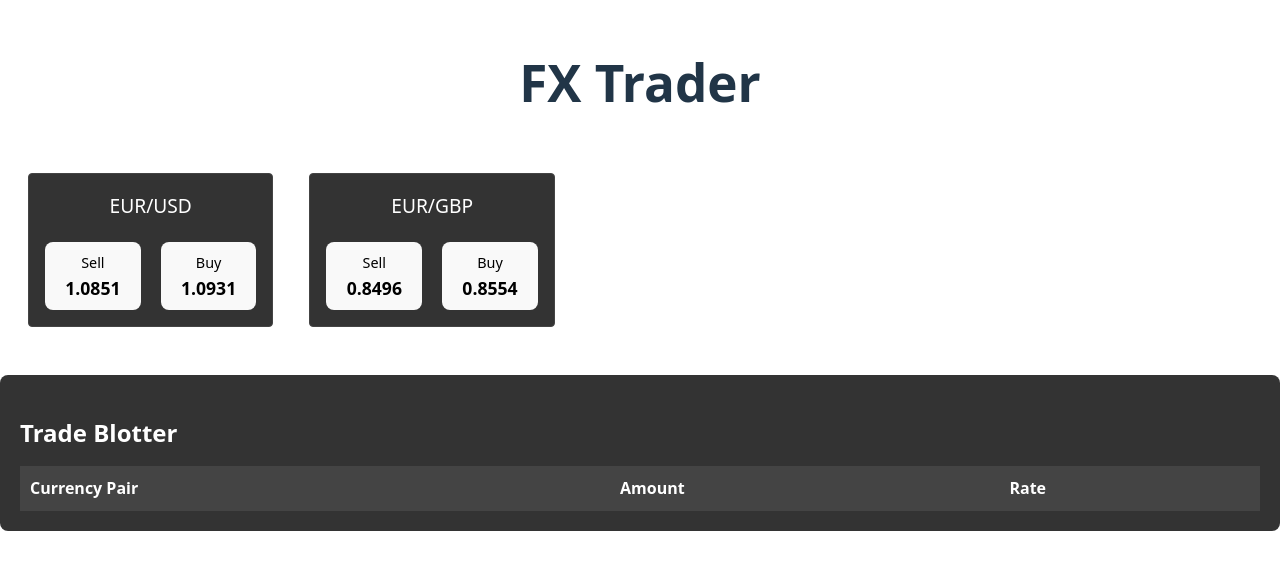
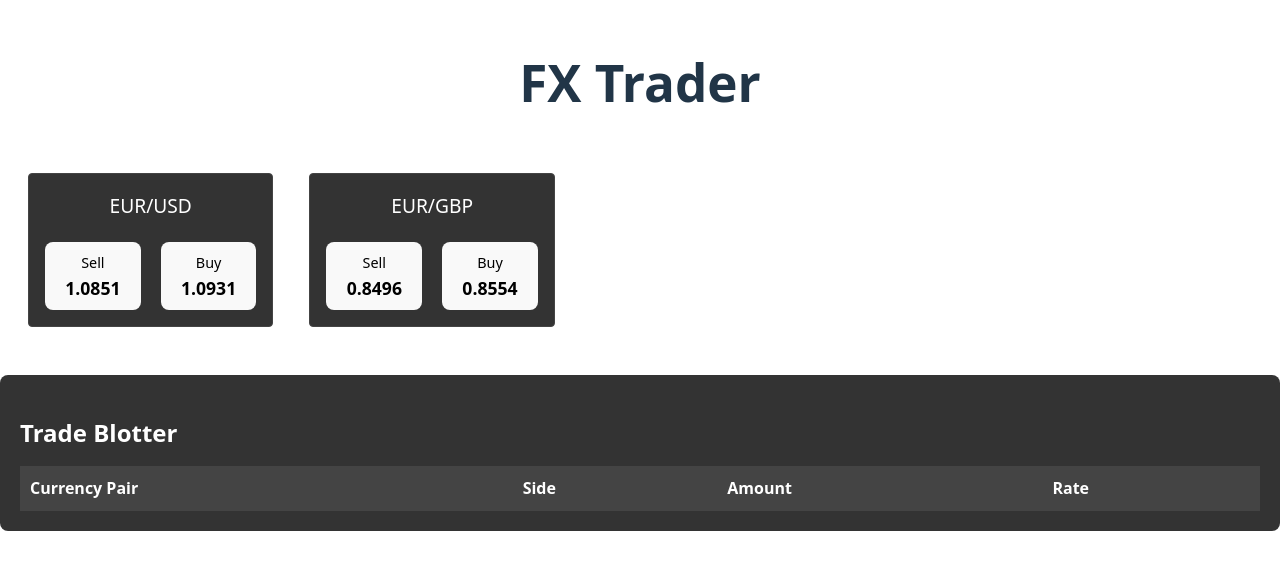
Before and after one commit to frankmathy/fxtrader, a React (Vite) app: page / in a window 1280 px wide. Shown: the top 570 px of the page. Built offline with nearby package versions, Linux system fonts and the light colour scheme.

Commit message:
Blotter changes

```diff
--- a/src/components/TradeBlotter.tsx
+++ b/src/components/TradeBlotter.tsx
@@ -5,6 +5,7 @@ interface Trade {
   currencyPair: string;
   amount: number;
   rate: number;
+  side: string;  // Add this line
 }
 
 const TradeBlotter: React.FC = () => {
@@ -18,6 +19,7 @@ const TradeBlotter: React.FC = () => {
           ...prev,
           {
             currencyPair: trade.currencyPair,
+            side: trade.side,
             amount: trade.amount,
             rate: trade.rate,
           },
@@ -36,6 +38,7 @@ const TradeBlotter: React.FC = () => {
         <thead>
           <tr>
             <th>Currency Pair</th>
+            <th>Side</th>
             <th>Amount</th>
             <th>Rate</th>
           </tr>
@@ -44,6 +47,7 @@ const TradeBlotter: React.FC = () => {
           {trades.map((trade, index) => (
             <tr key={index}>
               <td>{trade.currencyPair}</td>
+              <td>{trade.side}</td>
               <td>{trade.amount.toLocaleString()}</td>
               <td>{trade.rate.toFixed(4)}</td>
             </tr>
```
